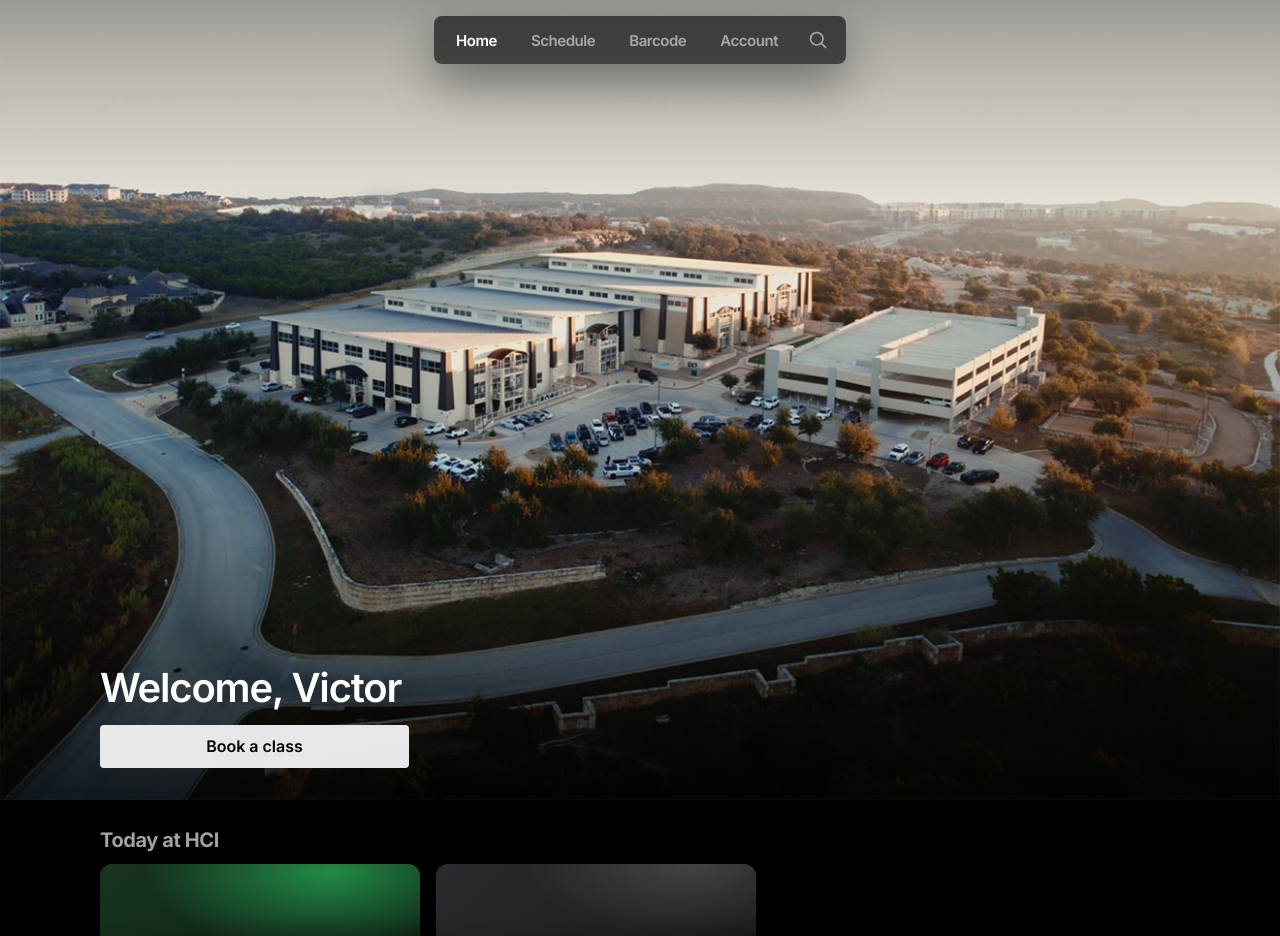
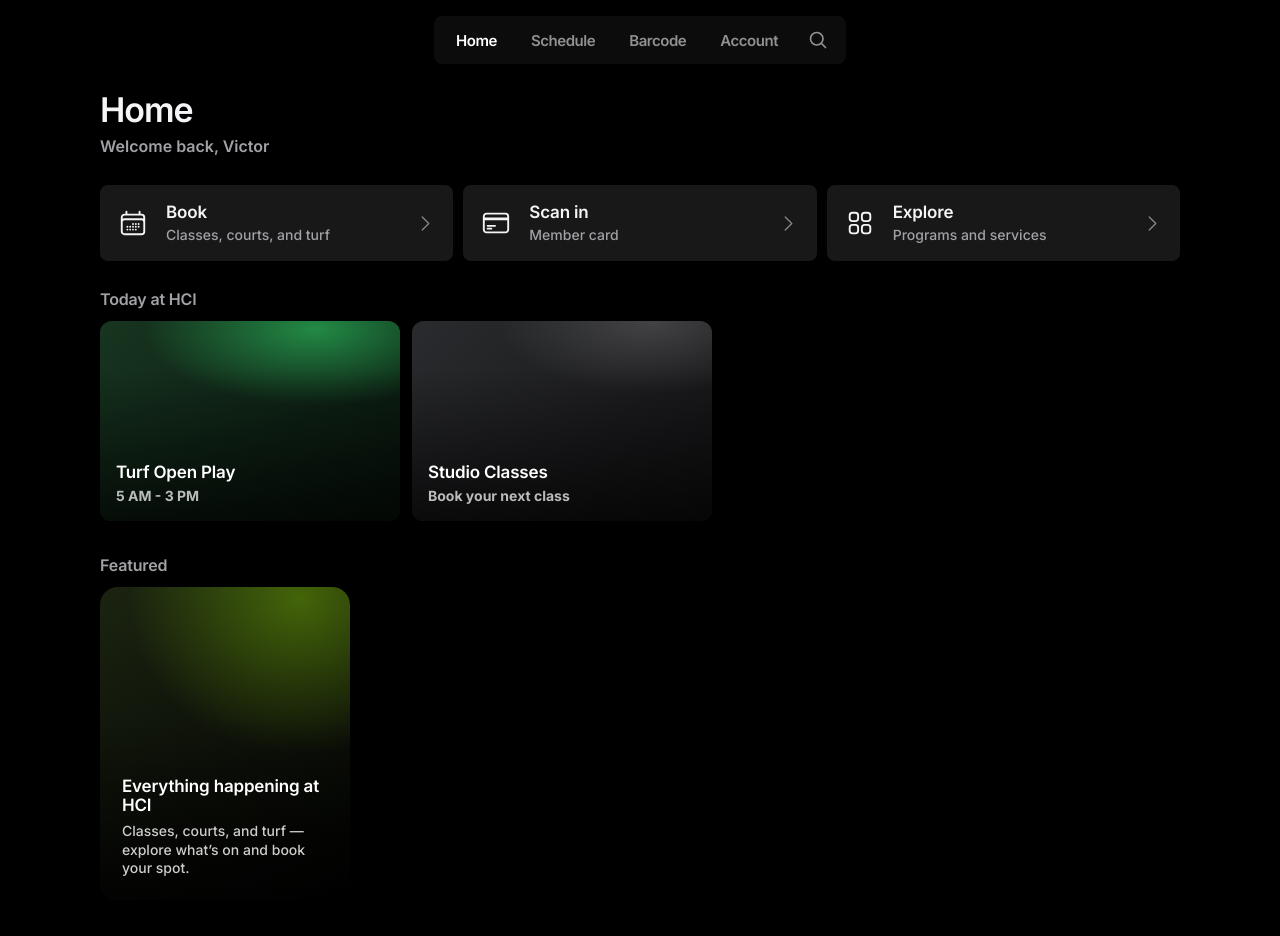
Before and after one commit to hcimarketinghost/member-portal, a Next.js app: page / in a window 1280 px wide. Shown: the top 936 px of the page. Built offline with nearby package versions, Linux system fonts and the light colour scheme.

Commit message:
Refine member portal layout

```diff
--- a/src/app/(member)/page.tsx
+++ b/src/app/(member)/page.tsx
@@ -1,12 +1,36 @@
 import Link from "next/link";
 import {
+  CalendarDaysIcon,
   ChevronRightIcon,
   ClockIcon,
+  CreditCardIcon,
   PhoneIcon,
   MapPinIcon,
+  Squares2X2Icon,
   UserPlusIcon,
 } from "@heroicons/react/24/outline";
 import { AppContent, AppPage } from "@/components/AppPage";
+
+const QUICK_ACTIONS = [
+  {
+    href: "/schedule",
+    title: "Book",
+    sub: "Classes, courts, and turf",
+    icon: CalendarDaysIcon,
+  },
+  {
+    href: "/barcode",
+    title: "Scan in",
+    sub: "Member card",
+    icon: CreditCardIcon,
+  },
+  {
+    href: "/explore",
+    title: "Explore",
+    sub: "Programs and services",
+    icon: Squares2X2Icon,
+  },
+];
 
 const TODAY = [
   {
@@ -50,26 +74,41 @@ const RESOURCES = [
   },
 ];
 
+function HomeActionTile({ item }: { item: (typeof QUICK_ACTIONS | typeof RESOURCES)[number] }) {
+  const Icon = item.icon;
+
+  return (
+    <Link key={item.title} href={item.href} className="hp-home-action">
+      <span className="hp-home-action-icon">
+        <Icon aria-hidden="true" />
+      </span>
+      <span className="hp-home-action-copy">
+        <span className="hp-home-action-title">{item.title}</span>
+        <span className="hp-home-action-sub">{item.sub}</span>
+      </span>
+      <span className="hp-home-action-arrow">
+        <ChevronRightIcon aria-hidden="true" />
+      </span>
+    </Link>
+  );
+}
+
 export default function Home() {
   return (
     <AppPage>
-      <section className="hp-home-hero" aria-label="Member home">
-        <img className="hp-home-hero-img" src="/hci-home-hero.jpg" alt="" />
-        <div className="hp-home-hero-shade" />
-        <div className="hp-home-hero-content">
-          <div className="hp-home-hero-bar">
-            <h1 className="hp-h1 hp-home-hero-title">Home</h1>
-          </div>
-          <div className="hp-home-hero-foot">
-            <h2 className="hp-home-welcome">Welcome, Victor</h2>
-            <Link href="/schedule" className="hp-btn hp-home-hook">
-              Book a class
-            </Link>
-          </div>
-        </div>
+      <AppContent>
+        <div className="hp-home-dashboard">
+          <header className="hp-home-intro">
+            <h1 className="hp-h1">Home</h1>
+            <p className="hp-sub">Welcome back, Victor</p>
+          </header>
+
+          <section className="hp-home-action-grid is-primary" aria-label="Quick actions">
+            {QUICK_ACTIONS.map((item) => (
+              <HomeActionTile key={item.title} item={item} />
+            ))}
           </section>
 
-      <AppContent>
           <div className="hp-home-sections">
             <div className="hp-home-section">
               <h2 className="hp-home-section-title">Today at HCI</h2>
@@ -85,7 +124,7 @@ export default function Home() {
               </div>
             </div>
 
-        <div className="hp-home-section">
+            <div className="hp-home-section hp-home-featured-section">
               <h2 className="hp-home-section-title">Featured</h2>
               <Link href="/explore" className="hp-home-spotlight">
                 <div className="hp-home-spotlight-copy">
@@ -99,24 +138,11 @@ export default function Home() {
 
             <div className="hp-home-section">
               <h2 className="hp-home-section-title">Resources</h2>
-          <div className="hp-home-resource-grid">
-            {RESOURCES.map((item) => {
-              const Icon = item.icon;
-              return (
-                <Link key={item.title} href={item.href} className="hp-home-resource">
-                  <span className="hp-home-resource-icon">
-                    <Icon />
-                  </span>
-                  <span className="hp-home-resource-copy">
-                    <span className="hp-home-resource-title">{item.title}</span>
-                    <span className="hp-home-resource-sub">{item.sub}</span>
-                  </span>
-                  <span className="hp-home-resource-arrow">
-                    <ChevronRightIcon aria-hidden="true" />
-                  </span>
-                </Link>
-              );
-            })}
+              <div className="hp-home-action-grid">
+                {RESOURCES.map((item) => (
+                  <HomeActionTile key={item.title} item={item} />
+                ))}
+              </div>
             </div>
           </div>
         </div>
--- a/src/app/(member)/schedule/page.tsx
+++ b/src/app/(member)/schedule/page.tsx
@@ -1,4 +1,3 @@
-import { FunnelIcon } from "@heroicons/react/24/outline";
 import { AppContent, AppHeader, AppPage } from "@/components/AppPage";
 import { getSchedule } from "@/lib/clubready";
 import ScheduleView from "./ScheduleView";
@@ -12,10 +11,6 @@ export default async function ClassesPage() {
         <AppHeader>
           <div className="hp-schedule-head">
             <h1 className="hp-h1">Schedule</h1>
-            <button type="button" className="hp-filter-btn" aria-label="Filter schedule">
-              <FunnelIcon aria-hidden="true" />
-              <span>Filter</span>
-            </button>
           </div>
         </AppHeader>
 
--- a/src/app/globals.css
+++ b/src/app/globals.css
@@ -252,16 +252,13 @@ html, body {
 
 /* Tablet — 810px to 1199.98px */
 @media (min-width: 810px) {
-  .hp-h1 { font-size: 40px; }
   .hp-h3 { font-size: 1.6rem; }
   .hp-h4 { font-size: 1.38rem; }
-  .hp-body, .hp-sub { font-size: 18px; line-height: 1.2; }
 }
 /* Desktop — 1200px and up */
 @media (min-width: 1200px) {
   .hp-h3 { font-size: 1.75rem; }
   .hp-h4 { font-size: 1.5rem; }
-  .hp-body, .hp-sub { font-size: 18px; line-height: 1.4; }
 }
 
 /* ── Buttons ──────────────────────────────────────────────────── */
@@ -412,123 +409,86 @@ html, body {
 }
 
 /* ── Hub tiles (home) ─────────────────────────────────────────── */
-/* Hybrid home hero: full-bleed photo that bleeds to the very top (behind the
-   status bar via viewport-fit=cover). The "Home" title + mail sit overlaid at
-   the top; the "Welcome" greeting + CTA anchor at the bottom. Sections below
-   use the standard shell. */
-.hp-home-hero {
-  position: relative;
-  width: 100vw;
-  margin-left: 50%;
-  transform: translateX(-50%);
-  min-height: clamp(500px, 74vh, 690px);
-  overflow: hidden;
-  isolation: isolate;
-  color: #fff;
+.hp-home-dashboard {
+  padding-top: calc(env(safe-area-inset-top, 0px) + 16px);
+  display: grid;
+  gap: 28px;
 }
-.hp-home-hero-img {
-  position: absolute;
-  inset: 0;
-  z-index: -2;
-  width: 100%;
-  height: 100%;
-  object-fit: cover;
-  object-position: center bottom;
-  display: block;
-  pointer-events: none;
-  user-select: none;
+.hp-home-intro {
+  display: grid;
+  gap: 6px;
 }
-.hp-home-hero-shade {
-  position: absolute;
-  inset: 0;
-  z-index: -1;
-  background:
-    linear-gradient(180deg, rgba(0, 0, 0, 0.28) 0%, rgba(0, 0, 0, 0) 26%, rgba(0, 0, 0, 0) 58%, rgba(0, 0, 0, 0.6) 100%);
+.hp-home-intro .hp-h1 {
+  margin: 0;
 }
-.hp-home-hero-content {
-  position: relative;
-  z-index: 1;
-  min-height: inherit;
-  width: min(calc(100% - var(--hci-x) - var(--hci-x)), var(--content-max));
-  margin: 0 auto;
-  padding: calc(env(safe-area-inset-top, 0px) + 16px) 0 32px;
-  display: flex;
-  flex-direction: column;
-  justify-content: space-between;
-  gap: 24px;
+.hp-home-intro .hp-sub {
+  margin: 0;
+  font-weight: 600;
 }
-.hp-home-hero-bar {
-  display: flex;
-  align-items: center;
-  justify-content: space-between;
-  gap: 16px;
+.hp-home-action-grid {
+  display: grid;
+  gap: 10px;
 }
-.hp-home-hero-title {
-  color: #fff;
-  text-shadow: 0 2px 20px rgba(0, 0, 0, 0.35);
+.hp-home-action-grid.is-primary {
+  grid-template-columns: repeat(3, minmax(0, 1fr));
 }
-.hp-home-hero-foot {
-  display: flex;
-  flex-direction: column;
+.hp-home-action {
+  min-height: 76px;
+  display: grid;
+  grid-template-columns: 34px minmax(0, 1fr) 24px;
   align-items: center;
   gap: 16px;
-  width: 100%;
-  text-align: center;
+  padding: 16px;
+  border-radius: var(--radius-card);
+  background: var(--surface);
+  color: var(--text);
+  text-decoration: none;
 }
-.hp-home-welcome {
-  margin: 0;
-  font-size: clamp(28px, 7vw, 40px);
-  line-height: 1.05;
-  font-weight: 600;
-  letter-spacing: -0.03em;
-  color: #fff;
-  text-shadow: 0 4px 28px rgba(0, 0, 0, 0.3);
-}
-.hp-home-mail {
-  position: relative;
-  flex-shrink: 0;
-  width: 48px;
-  height: 48px;
+.hp-home-action-icon,
+.hp-home-action-arrow {
   display: flex;
   align-items: center;
   justify-content: center;
-  border-radius: var(--radius-card);
-  color: #fff;
-  background: rgba(18, 18, 18, 0.7);
-  border: 0;
-  text-decoration: none;
-  backdrop-filter: blur(8px) saturate(50%);
-  -webkit-backdrop-filter: blur(8px) saturate(50%);
+  color: var(--text);
 }
-.hp-home-mail svg {
-  width: 24px;
-  height: 24px;
-  fill: none;
-  stroke: currentColor;
-  stroke-width: 2.4;
-  stroke-linecap: round;
-  stroke-linejoin: round;
+.hp-home-action-icon {
+  width: 34px;
+  height: 34px;
 }
-.hp-home-mail span {
-  position: absolute;
-  top: 6px;
-  right: 6px;
-  width: 11px;
-  height: 11px;
-  border-radius: 50%;
-  background: #ff3b30;
+.hp-home-action-icon svg {
+  width: 30px;
+  height: 30px;
 }
-.hp-home-hook {
-  background: rgba(245, 245, 247, 0.94);
-  backdrop-filter: blur(14px) saturate(120%);
-  -webkit-backdrop-filter: blur(14px) saturate(120%);
+.hp-home-action-arrow svg {
+  width: 21px;
+  height: 21px;
+  color: var(--text-3);
+}
+.hp-home-action-copy {
+  min-width: 0;
+  display: grid;
+  gap: 4px;
+}
+.hp-home-action-title {
+  color: var(--text);
+  font-size: 17px;
+  line-height: 1.1;
+  font-weight: 600;
+  letter-spacing: -0.01em;
+}
+.hp-home-action-sub {
+  color: var(--text-2);
+  font-size: 14px;
+  line-height: 1.25;
+  font-weight: 500;
 }
 /* ── Featured spotlight (Apple Music "The Songs That Matter" card) ── */
 .hp-home-spotlight {
   position: relative;
   display: flex;
   align-items: flex-end;
-  min-height: 320px;
+  width: min(100%, 250px);
+  aspect-ratio: 4 / 5;
   padding: 22px;
   border-radius: 18px;
   overflow: hidden;
@@ -553,22 +513,21 @@ html, body {
 }
 .hp-home-spotlight-title {
   margin: 0;
-  font-size: 26px;
-  line-height: 1.05;
+  font-size: 17px;
+  line-height: 1.1;
   font-weight: 600;
-  letter-spacing: -0.03em;
+  letter-spacing: -0.01em;
   color: #fff;
 }
 .hp-home-spotlight-caption {
   margin: 0;
-  font-size: 15px;
+  font-size: 14px;
   line-height: 1.32;
   font-weight: 500;
   color: rgba(255, 255, 255, 0.8);
 }
 .hp-home-sections {
   width: 100%;
-  margin-top: 28px;
   display: grid;
   gap: 34px;
 }
@@ -577,21 +536,22 @@ html, body {
   display: grid;
   gap: 12px;
 }
+.hp-home-featured-section {
+  justify-items: start;
+}
 .hp-home-section-title {
   margin: 0;
   color: var(--text-2);
-  font-size: 20px;
-  line-height: 1.2;
-  font-weight: 700;
-  letter-spacing: -0.02em;
+  font-size: 16px;
+  line-height: 1.25;
+  font-weight: 600;
+  letter-spacing: -0.01em;
 }
 /* Apple Music-style peeking rail: cards snap, the next one peeks in from the
    right, and the rail bleeds to the screen edge while the first card stays
    aligned with the section title. */
 .hp-home-cardrail {
-  display: grid;
-  grid-auto-flow: column;
-  grid-auto-columns: minmax(0, 78%);
+  display: flex;
   gap: 12px;
   overflow-x: auto;
   overscroll-behavior-x: contain;
@@ -607,6 +567,7 @@ html, body {
 }
 .hp-home-feature {
   position: relative;
+  flex: 0 0 min(78%, 300px);
   display: flex;
   align-items: flex-end;
   aspect-ratio: 3 / 2;
@@ -645,10 +606,10 @@ html, body {
 }
 .hp-home-feature h3 {
   margin: 0;
-  font-size: 18px;
-  line-height: 1;
-  font-weight: 800;
-  letter-spacing: -0.03em;
+  font-size: 17px;
+  line-height: 1.1;
+  font-weight: 600;
+  letter-spacing: -0.01em;
   white-space: nowrap;
 }
 .hp-home-feature p {
@@ -659,86 +620,27 @@ html, body {
   font-weight: 700;
   white-space: nowrap;
 }
-.hp-home-resource-grid {
-  display: grid;
-  gap: 10px;
-}
-.hp-home-resource {
-  min-height: 76px;
-  display: grid;
-  grid-template-columns: 34px minmax(0, 1fr) 24px;
-  align-items: center;
-  gap: 16px;
-  padding: 16px;
-  border-radius: var(--radius-card);
-  background: var(--surface);
-  color: var(--text);
-  text-decoration: none;
-}
-.hp-home-resource-icon,
-.hp-home-resource-arrow {
-  display: flex;
-  align-items: center;
-  justify-content: center;
-  color: var(--text);
-}
-.hp-home-resource-icon {
-  width: 34px;
-  height: 34px;
-}
-.hp-home-resource-icon svg,
-.hp-home-resource-arrow svg {
-  width: 30px;
-  height: 30px;
-}
-.hp-home-resource-arrow svg {
-  width: 21px;
-  height: 21px;
-  color: var(--text-3);
-}
-.hp-home-resource-copy {
-  min-width: 0;
-  display: grid;
-  gap: 4px;
-}
-.hp-home-resource-title {
-  color: var(--text);
-  font-size: 17px;
-  line-height: 1.1;
-  font-weight: 800;
-  letter-spacing: -0.02em;
-}
-.hp-home-resource-sub {
-  color: var(--text-2);
-  font-size: 14px;
-  line-height: 1.25;
-  font-weight: 500;
-}
 @media (min-width: 720px) {
-  /* Desktop hero: greeting + CTA left-aligned (they share the left edge). */
-  .hp-home-hero-foot {
-    align-items: flex-start;
-    text-align: left;
+  .hp-home-spotlight {
+    width: 250px;
   }
-  .hp-home-cardrail {
-    grid-auto-columns: minmax(0, 300px);
-  }
-  .hp-home-resource-grid {
+  .hp-home-section:last-child .hp-home-action-grid {
     grid-template-columns: repeat(2, minmax(0, 1fr));
   }
-  .hp-home-feature h3 {
-    font-size: 20px;
+}
+@media (max-width: 720px) {
+  .hp-home-action-grid.is-primary {
+    grid-template-columns: 1fr;
   }
 }
 @media (max-width: 360px) {
-  .hp-home-cardrail {
-    grid-auto-columns: minmax(0, 85%);
+  .hp-home-feature {
+    flex-basis: min(85%, 300px);
   }
 }
 @media (min-width: 1080px) {
-  .hp-home-cardrail {
-    grid-auto-columns: minmax(0, 320px);
-    gap: 16px;
+  .hp-home-dashboard {
+    padding-top: 92px;
   }
 }
 
@@ -848,6 +750,12 @@ html, body {
 
 /* ── Schedule header + filter ─────────────────────────────────── */
 .hp-schedule-head { display: flex; align-items: center; justify-content: space-between; gap: 16px; }
+.hp-schedule-controls {
+  display: flex;
+  justify-content: flex-end;
+  align-items: center;
+  gap: 10px;
+}
 .hp-filter-btn {
   display: inline-flex; align-items: center; gap: 8px; flex-shrink: 0;
   min-height: 44px; padding: 0 16px; border: 0; border-radius: var(--radius-control);
@@ -858,7 +766,38 @@ html, body {
   width: 20px; height: 20px; fill: none; stroke: currentColor;
   stroke-width: 2.2; stroke-linecap: round; stroke-linejoin: round;
 }
-@media (hover: hover) { .hp-filter-btn:hover { background: #2b2b2b; } }
+.hp-schedule-nav {
+  display: inline-flex;
+  gap: 6px;
+  flex-shrink: 0;
+}
+.hp-schedule-nav-btn {
+  width: 44px;
+  height: 44px;
+  display: inline-flex;
+  align-items: center;
+  justify-content: center;
+  border: 0;
+  border-radius: var(--radius-control);
+  background: var(--inset);
+  color: var(--text);
+  cursor: pointer;
+}
+.hp-schedule-nav-btn:disabled {
+  color: var(--text-3);
+  cursor: default;
+  opacity: 0.42;
+}
+.hp-schedule-nav-btn svg {
+  width: 21px;
+  height: 21px;
+}
+@media (hover: hover) {
+  .hp-filter-btn:hover,
+  .hp-schedule-nav-btn:not(:disabled):hover {
+    background: #2b2b2b;
+  }
+}
 
 /* Open-play rows share the class row grid, minus instructor/capacity/link. */
 .hp-ri-thumb-icon { background: var(--inset); color: #f5f5f7; }
@@ -897,7 +836,7 @@ html, body {
   display: flex; align-items: baseline; gap: 10px; min-width: 0; max-width: 100%;
 }
 .hp-ri-title {
-  font-size: clamp(18px, 1.35vw, 21px); line-height: 1.12; font-weight: 600; letter-spacing: -0.02em;
+  font-size: 17px; line-height: 1.12; font-weight: 600; letter-spacing: -0.01em;
   color: #f5f5f7; white-space: nowrap; overflow: hidden; text-overflow: ellipsis; min-width: 0;
   flex: 0 1 auto;
 }
@@ -938,7 +877,6 @@ html, body {
   .hp-ri-mobile-meta { display: block; grid-column: 1; grid-row: 2; }
   .hp-ri-location   { grid-column: 1; grid-row: 3; }
   .hp-ri-chevron    { grid-column: 2; grid-row: 1 / 5; align-self: center; width: 48px; height: 48px; }
-  .hp-ri-title { font-size: 20px; }
   .hp-ri-meta { font-size: 15px; white-space: normal; }
   .hp-row-item.is-open .hp-ri-time {
     display: block;
@@ -985,8 +923,8 @@ html, body {
   color: rgba(255, 255, 255, 0.82); margin-bottom: 10px;
 }
 .hp-hero-title {
-  color: #fff; font-size: clamp(38px, 12vw, 72px); line-height: 0.94; font-weight: 700;
-  letter-spacing: -0.04em;
+  color: #fff; font-size: 34px; line-height: 1.08; font-weight: 600;
+  letter-spacing: -0.03em;
 }
 
 /* ── Info page body (templatized) ─────────────────────────────── */
@@ -1006,7 +944,7 @@ html, body {
   background: rgba(255, 255, 255, 0.92); color: #07110f;
   display: flex; align-items: center; justify-content: center; font-size: 24px; font-weight: 800;
 }
-.hp-detail-instructor-name { font-size: clamp(22px, 6vw, 30px); font-weight: 600; letter-spacing: -0.02em; color: #fff; }
+.hp-detail-instructor-name { font-size: 17px; font-weight: 600; letter-spacing: -0.01em; color: #fff; }
 .hp-detail-desc { font-size: 17px; line-height: 1.45; font-weight: 400; letter-spacing: -0.01em; color: #f5f5f7; }
 
 @media (min-width: 720px) {
@@ -1016,12 +954,13 @@ html, body {
 /* Roster head */
 .hp-roster-head { display: flex; align-items: center; justify-content: space-between; gap: 16px; flex-wrap: wrap; padding-bottom: 18px; }
 .hp-roster-titlegroup { display: flex; align-items: baseline; gap: 12px; min-width: 0; }
-.hp-roster-title { font-size: clamp(28px, 8vw, 44px); line-height: 1; font-weight: 700; letter-spacing: -0.03em; color: #fff; }
+.hp-roster-title { font-size: 17px; line-height: 1.1; font-weight: 600; letter-spacing: -0.01em; color: #fff; }
 .hp-roster-spots { font-size: 14px; font-weight: 700; letter-spacing: 0.01em; color: var(--text-2); white-space: nowrap; }
 .hp-signup {
   display: inline-flex; align-items: center; gap: 10px; flex-shrink: 0; min-height: 52px; padding: 0 22px;
   border: 0; border-radius: var(--radius-control); background: var(--inset); color: var(--text);
   font-family: inherit; font-size: 16px; font-weight: 700; letter-spacing: -0.01em; cursor: pointer;
+  text-decoration: none;
 }
 .hp-signup:disabled { color: #6a6a6a; cursor: default; }
 .hp-signup svg { width: 22px; height: 22px; display: block; fill: none; stroke: currentColor; stroke-width: 2; stroke-linecap: round; stroke-linejoin: round; }
@@ -1039,7 +978,7 @@ html, body {
   background: rgba(255, 255, 255, 0.92); color: #07110f;
   display: flex; align-items: center; justify-content: center; font-size: 19px; font-weight: 800;
 }
-.hp-member-name { font-size: clamp(18px, 5vw, 24px); font-weight: 800; letter-spacing: -0.01em; color: var(--text); min-width: 0; overflow: hidden; text-overflow: ellipsis; white-space: nowrap; }
+.hp-member-name { font-size: 17px; font-weight: 600; letter-spacing: -0.01em; color: var(--text); min-width: 0; overflow: hidden; text-overflow: ellipsis; white-space: nowrap; }
 .hp-member-action {
   margin-left: auto; flex-shrink: 0; min-height: 48px; min-width: 116px; padding: 0 22px;
   border: 0; border-radius: var(--radius-control); background: #fff; color: #000;
@@ -1103,7 +1042,7 @@ html, body {
 }
 .hp-cat-title {
   position: relative; z-index: 1;
-  font-size: 1.25rem; line-height: 1.1; font-weight: 600; letter-spacing: -0.02em;
+  font-size: 17px; line-height: 1.1; font-weight: 600; letter-spacing: -0.01em;
   text-shadow: 0 1px 14px rgba(0, 0, 0, 0.55);
 }
 @media (hover: hover) { .hp-cat-tile:hover { transform: translateY(-2px); } }
@@ -1229,6 +1168,74 @@ html, body {
   display: grid;
   gap: 18px;
 }
+.hp-book-detail {
+  padding: 36px 0 48px;
+}
+.hp-book-confirm-panel {
+  width: min(100%, 560px);
+  display: grid;
+  gap: 20px;
+}
+.hp-book-confirm-head {
+  display: grid;
+  gap: 6px;
+}
+.hp-book-confirm-head .hp-h2,
+.hp-book-confirm-head .hp-sub {
+  margin: 0;
+}
+.hp-book-person {
+  display: flex;
+  align-items: center;
+  gap: 16px;
+  padding: 18px;
+  border-radius: var(--radius-card);
+  background: var(--surface);
+}
+.hp-book-person-avatar {
+  width: 56px;
+  height: 56px;
+  flex-shrink: 0;
+  display: flex;
+  align-items: center;
+  justify-content: center;
+  border-radius: 50%;
+  background: rgba(255, 255, 255, 0.92);
+  color: #07110f;
+  font-size: 18px;
+  font-weight: 800;
+}
+.hp-book-person-copy {
+  min-width: 0;
+  display: grid;
+  gap: 3px;
+}
+.hp-book-person-label {
+  color: var(--text-2);
+  font-size: 13px;
+  font-weight: 600;
+}
+.hp-book-person-name {
+  color: var(--text);
+  font-size: 17px;
+  line-height: 1.1;
+  font-weight: 600;
+  letter-spacing: -0.01em;
+}
+.hp-book-person-email {
+  min-width: 0;
+  color: var(--text-2);
+  font-size: 14px;
+  line-height: 1.25;
+  overflow: hidden;
+  text-overflow: ellipsis;
+  white-space: nowrap;
+}
+.hp-book-confirm-panel .hp-book-meta {
+  padding: 18px;
+  border-radius: var(--radius-card);
+  background: var(--surface);
+}
 .hp-book-summary {
   display: grid;
   gap: 22px;
@@ -1243,10 +1250,10 @@ html, body {
   color: var(--text-2);
 }
 .hp-book-title {
-  font-size: clamp(28px, 8vw, 42px);
-  line-height: 1;
-  font-weight: 700;
-  letter-spacing: -0.04em;
+  font-size: 17px;
+  line-height: 1.1;
+  font-weight: 600;
+  letter-spacing: -0.01em;
   color: var(--text);
 }
 .hp-book-meta {
@@ -1315,25 +1322,9 @@ html, body {
 .hp-rise { animation: none; }
 
 /* ── Desktop top-area overrides ───────────────────────────────────
-   Placed at the end so they win on source order — the base .hp-app-header /
-   .hp-home-hero-bar / .hp-schedule-head rules are defined later than the nav
-   media query and were resetting these. On desktop the floating toolbar is the
-   top chrome: per-page titles are dropped, content clears the toolbar, and the
-   notification/filter buttons stay pinned top-right. */
+   Content clears the floating toolbar while keeping page titles visible. */
 @media (min-width: 960px) {
   .hp-app-header {
     padding-top: 92px;
   }
-  .hp-app-header .hp-h1,
-  .hp-home-hero-title {
-    display: none;
-  }
-  .hp-home-hero-bar,
-  .hp-schedule-head {
-    justify-content: flex-end;
-  }
-  /* Full-viewport immersive hero on desktop (toolbar floats over the top). */
-  .hp-home-hero {
-    min-height: 100dvh;
-  }
 }
```
Also changed, not shown: src/app/(member)/schedule/ScheduleView.tsx (+38 -0 lines), src/app/(public)/book/confirm/page.tsx (+59 -27 lines), src/app/api/bookings/route.ts (+7 -5 lines), src/components/SignupButton.tsx (+13 -51 lines). Lines whose indentation alone changed are shown as unchanged.
